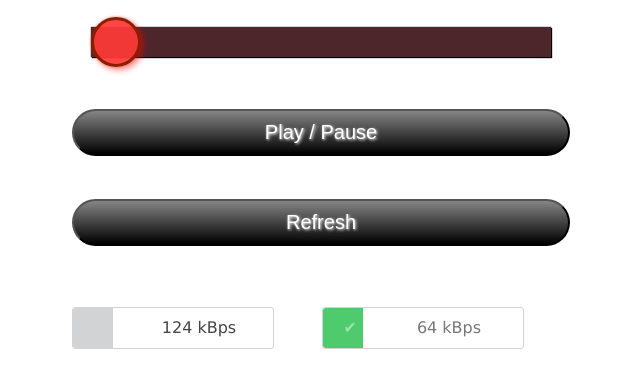
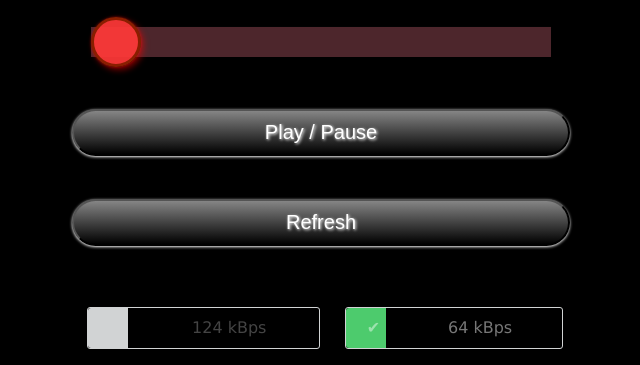
Before and after one commit to GreenTee69/GreenTee69.github.io, a plain HTML site: page index.html in a window 1280 px wide. Shown: the part 493-858 px from the top of the page, without its empty margins (319-959 px from the left). Drawn offline with Linux system fonts and the light colour scheme.

Commit message:
Update html.css

```diff
--- a/html.css
+++ b/html.css
@@ -15,11 +15,7 @@ body {
 	padding:0;
 	color:#444444;
 	font:16px Verdana, Arial, Helvetica, sans-serif;
-<<<<<<< HEAD
 	background:black;
-=======
-	background:BLACK;
->>>>>>> origin/master
     background-repeat: no-repeat;
 	background-attachment: fixed;
     margin-left:auto;
@@ -76,7 +72,6 @@ tr { padding: 15px;height: 90px !important;}
   -o-transition: all 300ms cubic-bezier(0.42, 0, 0.58, 1);
   transition: all 300ms cubic-bezier(0.42, 0, 0.58, 1);
 }
-<<<<<<< HEAD
 
 .lbl {
 	width: 90%;
@@ -149,5 +144,3 @@ input.radio:checked ~ label {
 }
 
 /* radio focus */
-=======
->>>>>>> origin/master
```
